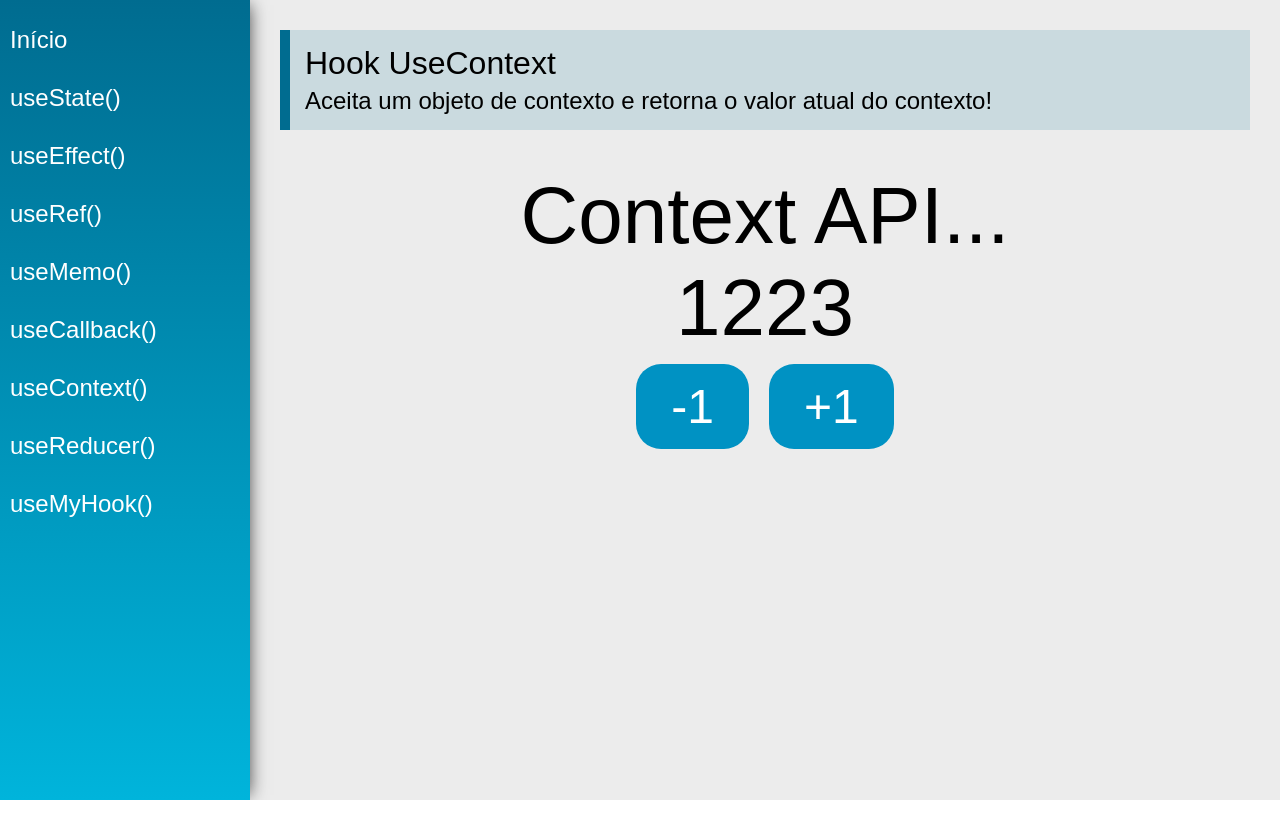
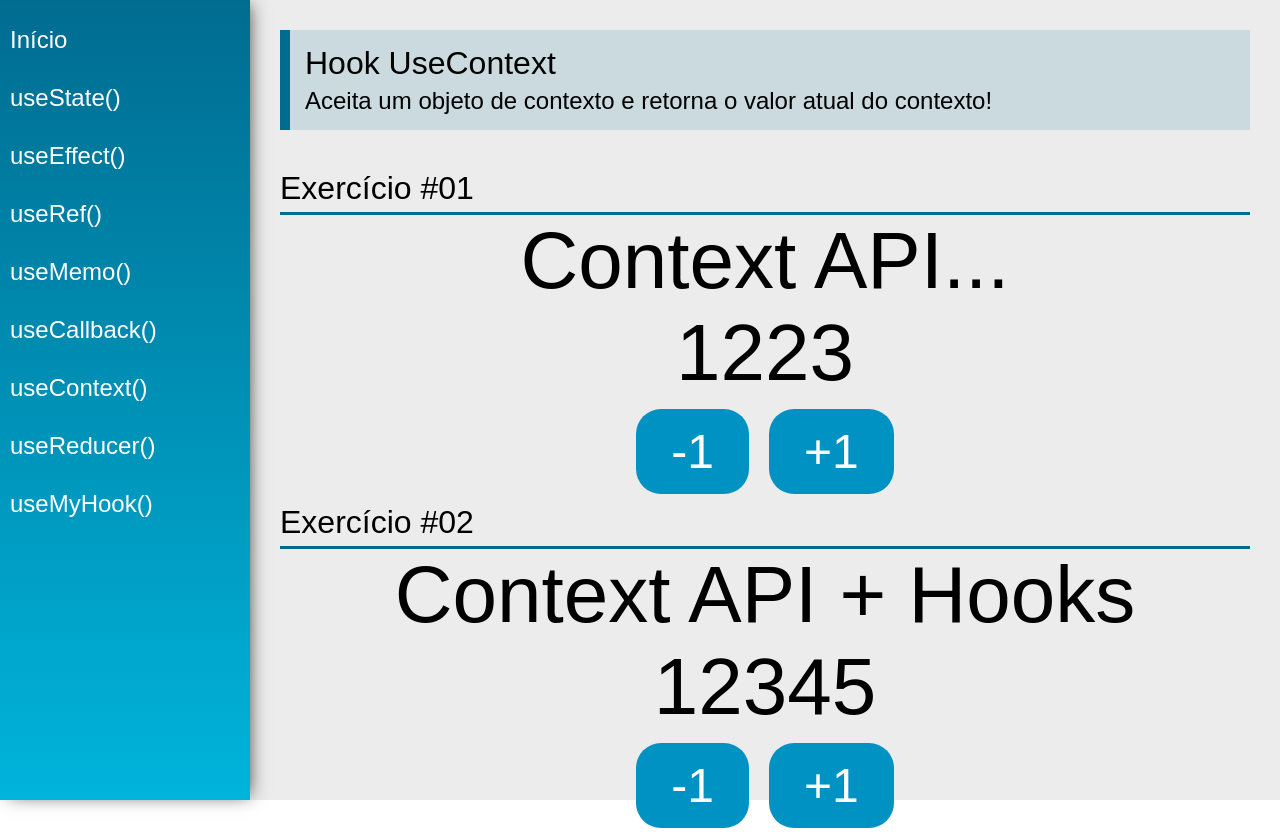
Before and after one commit to Henrique-Franca/Clear-React_Hooks, a React (Create React App) app: page /useContext in a window 1280 px wide. Before the commit the page ends 800 px from the top, so only its background shows below. Built offline with nearby package versions, Linux system fonts and the light colour scheme.

Commit message:
useContext #02

```diff
--- /dev/null
+++ b/src/data/Store.jsx
@@ -0,0 +1,37 @@
+import React, { useState } from "react";
+
+const initialState = {
+
+    number:12345,
+    text:'Context API + Hooks'
+
+}
+
+export const AppContext = React.createContext(initialState)
+
+const Store = props =>{
+
+    const [state, setState] = useState(initialState)
+
+    function updateState(key, value){
+        setState({
+            ...state,
+            [key]: value
+        })
+    }
+
+    return(
+        <AppContext.Provider value={{
+            number: state.number,
+            text: state.text,
+            setNumber: n => updateState('number ', n ),
+            setText: t => updateState('text ', t ),
+        }}>
+        {props.children}
+        </AppContext.Provider>
+
+    )
+
+}
+
+export default Store
--- a/src/views/App.jsx
+++ b/src/views/App.jsx
@@ -5,6 +5,7 @@
 import Menu from '../components/layout/Menu'
 import Content from '../components/layout/Content'
 import DataContext, {data} from '../data/DataContext'
+import Store from '../data/Store'
 
 
 const App = props => {
@@ -12,6 +13,7 @@
     const [state,setState] = useState(data)
 
     return (
+        <Store>
         <DataContext.Provider value={{state,setState}}>
         <div className="App">
             <Router>
@@ -20,6 +22,7 @@
             </Router>
         </div>
         </DataContext.Provider>
+        </Store>
     )
 }
 
--- a/src/views/examples/UseContext.jsx
+++ b/src/views/examples/UseContext.jsx
@@ -1,17 +1,27 @@
-import React, { useContext } from 'react'
+import React, { useContext, useEffect } from 'react'
 import PageTitle from '../../components/layout/PageTitle'
 import DataContext from '../../data/DataContext'
+import SectionTitle from '../../components/layout/SectionTitle'
+import {AppContext} from '../../data/Store'
 
 const UseContext = (props) => {
 
-    const context = useContext(DataContext)
+    const {state, setState} = useContext(DataContext)
 
     function addNumber(delta){
-        context.setState({
-            ...context.state,
-            number: context.state.number +delta
+        setState({
+            ...state,
+            number: state.number +delta
         })
     }
+
+    const {number,text, setNumber, setText} = useContext(AppContext)
+
+    useEffect(function(){
+        if( number > 1250){
+            setText("Eita")
+        }
+    }, [number])
 
     return (
         <div className="UseContext">
@@ -20,9 +30,10 @@
                 subtitle="Aceita um objeto de contexto e retorna o valor atual do contexto!"
             />
 
+            <SectionTitle title="Exercício #01"/>
             <div className="center">
-                <span className="text">{context.state.text}</span>
-                <span className="text">{context.state.number}</span>
+                <span className="text">{state.text}</span>
+                <span className="text">{state.number}</span>
 
                 <div>
                     <button className="btn"
@@ -33,6 +44,20 @@
 
             </div>
 
+            <SectionTitle title="Exercício #02"/>
+            <div className="center">
+            <span className="text">{text}</span>
+
+                <span className="text">{number}</span>
+                <div>
+                <button className="btn"
+                        onClick={() => setNumber(-1)}>-1</button>
+                    <button className="btn"
+                        onClick={() => setNumber(+1)}>+1</button>
+                </div>
+            </div>
+
+
         </div>
     )
 }
```
